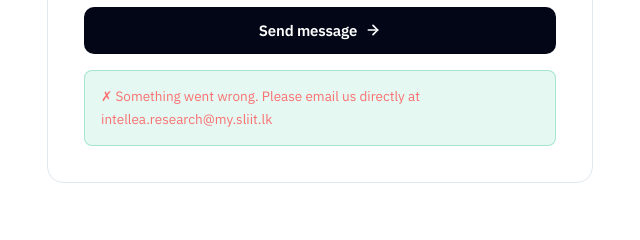
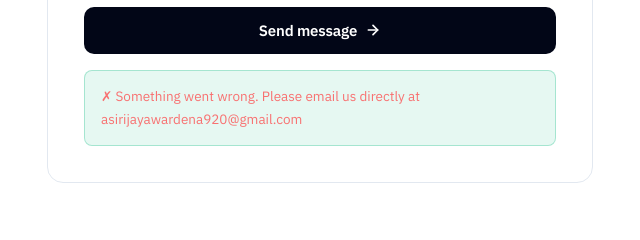
Before and after one commit to Research-Group-25-26J-506/intellea-showcase-website, a plain HTML site: page contact.html in a window 1280 px wide. Both pictures are taken after typing "Sample", "Sample", "name@example.com", "Sample", "Sample" into the empty fields and a click on the button "Send message". Shown: the part 1355-1595 px from the top of the page, 623-1263 px from the left. Drawn offline with nearby package versions, Linux system fonts and the light colour scheme.

Commit message:
Update contact email address in contact form and error handling message
Co-authored-by: Copilot <copilot@github.com>

```diff
--- a/contact.html
+++ b/contact.html
@@ -63,7 +63,7 @@
             </div>
             <div class="contact-detail-content">
               <div class="contact-detail-label">Email</div>
-              <div class="contact-detail-value"><a href="mailto:intellea.research@my.sliit.lk">intellea.research@my.sliit.lk</a></div>
+              <div class="contact-detail-value"><a href="mailto:asirijayawardena920@gmail.com">asirijayawardena920@gmail.com</a></div>
             </div>
           </div>
 
--- a/pages.js
+++ b/pages.js
@@ -203,7 +203,7 @@
       }
 
       // Replace 'YOUR_SERVICE_ID' with your EmailJS Service ID
-      emailjs.send('service_qpauc2m', 'oQpn4TvSLcbCOQ5T6', {
+      emailjs.send('service_qpauc2m', 'template_zun0cuj', {
         from_name:    firstName + ' ' + lastName,
         from_email:   email,
         organization: organization,
@@ -220,7 +220,7 @@
       }).catch((err) => {
         console.error('EmailJS error:', err);
         if (success) {
-          success.textContent = '✗ Something went wrong. Please email us directly at intellea.research@my.sliit.lk';
+          success.textContent = '✗ Something went wrong. Please email us directly at asirijayawardena920@gmail.com';
           success.style.color = '#f87171';
           success.classList.add('show');
           setTimeout(() => {
```
